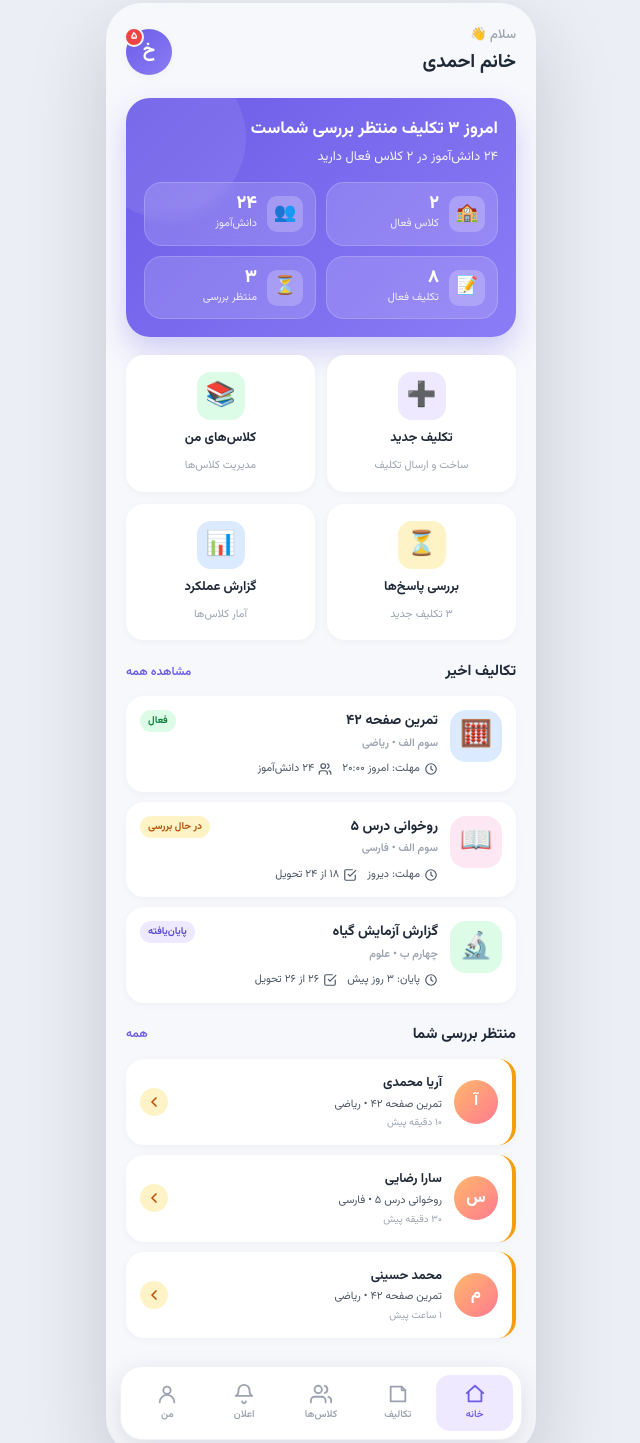
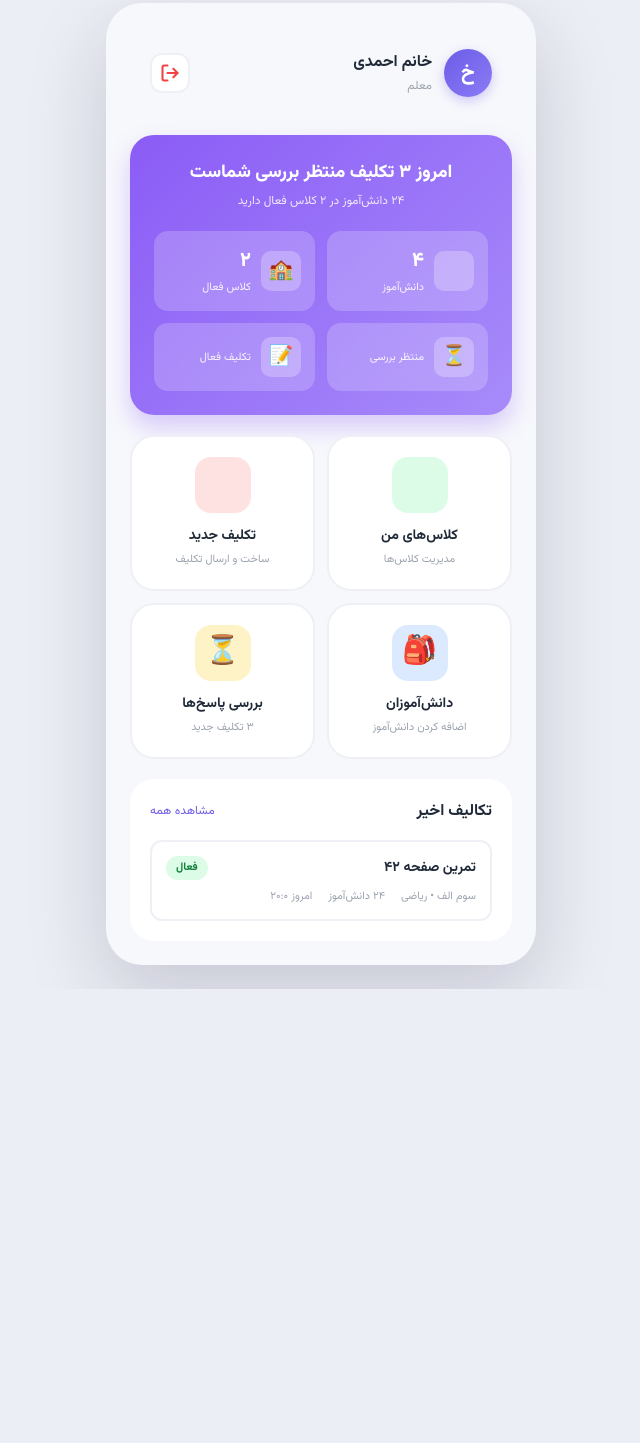
Before and after one commit to ghobeishawi6795/dabestan1, a plain HTML site: page public/teacher-home.html in a window 1280 px wide. Shown: the part 21-1464 px from the top of the page, without its empty margins (319-959 px from the left). After the commit the page ends 1010 px from the top, so only its background shows below. Drawn offline with Linux system fonts and the light colour scheme.

Commit message:
Update teacher-home.html

```diff
--- a/public/teacher-home.html
+++ b/public/teacher-home.html
@@ -3,310 +3,373 @@
 <head>
 <meta charset="UTF-8" />
 <meta name="viewport" content="width=device-width, initial-scale=1.0, maximum-scale=1" />
-<title>دبستان — داشبورد معلم</title>
+<title>داشبورد معلم - دبستان</title>
 <link rel="preconnect" href="https://fonts.googleapis.com">
 <link rel="preconnect" href="https://fonts.gstatic.com" crossorigin>
 <link href="https://fonts.googleapis.com/css2?family=Vazirmatn:wght@400;500;600;700;800&display=swap" rel="stylesheet">
 <link rel="stylesheet" href="shared.css">
 <style>
-  .phone{padding-bottom:96px;}
-
-  .quick-actions{
-    margin:0 20px 20px;
-    display:grid;
-    grid-template-columns:repeat(2,1fr);
-    gap:12px;
+  .screen {
+    padding: 24px;
+    min-height: 100%;
   }
-  .action{
-    background:var(--card);
-    border-radius:var(--radius);
-    padding:16px;
-    display:flex;
-    flex-direction:column;
-    align-items:center;
-    gap:8px;
-    cursor:pointer;
-    transition:all .2s var(--ease);
-    box-shadow:var(--shadow-sm);
-    border:1.5px solid transparent;
-    text-decoration:none;
-    color:inherit;
+  .header {
+    display: flex;
+    align-items: center;
+    justify-content: space-between;
+    margin-bottom: 24px;
+    animation: fadeUp .5s var(--ease) both;
   }
-  .action:hover{
-    border-color:var(--primary);
-    transform:translateY(-2px);
-    box-shadow:var(--shadow);
+  .user-info {
+    display: flex;
+    align-items: center;
+    gap: 12px;
   }
-  .action:active{transform:scale(.98);}
-  .action-icon{
-    width:48px;
-    height:48px;
-    border-radius:14px;
-    display:flex;
-    align-items:center;
-    justify-content:center;
-    font-size:24px;
+  .avatar {
+    width: 48px;
+    height: 48px;
+    border-radius: 50%;
+    background: linear-gradient(135deg, var(--primary), #8B7CF6);
+    color: white;
+    display: flex;
+    align-items: center;
+    justify-content: center;
+    font-size: 20px;
+    font-weight: 800;
+    box-shadow: 0 4px 12px rgba(108,92,231,.3);
   }
-  .action.primary .action-icon{background:var(--primary-soft);}
-  .action.success .action-icon{background:var(--success-soft);}
-  .action.warning .action-icon{background:var(--warning-soft);}
-  .action.info .action-icon{background:var(--info-soft);}
-  .action-title{
-    font-size:13px;
-    font-weight:700;
-    color:var(--text);
+  .user-text h2 {
+    margin: 0 0 2px;
+    font-size: 16px;
+    font-weight: 700;
   }
-  .action-desc{
-    font-size:11px;
-    color:var(--muted);
-    text-align:center;
+  .user-text p {
+    margin: 0;
+    font-size: 12px;
+    color: var(--muted);
+  }
+  .logout-btn {
+    width: 40px;
+    height: 40px;
+    border-radius: 12px;
+    background: var(--card);
+    border: 2px solid var(--border);
+    display: flex;
+    align-items: center;
+    justify-content: center;
+    cursor: pointer;
+    transition: all .2s var(--ease);
+    color: var(--danger);
+  }
+  .logout-btn:hover {
+    border-color: var(--danger);
+    background: var(--danger-soft);
+  }
+  .logout-btn svg {
+    width: 20px;
+    height: 20px;
   }
 
-  .section{margin:0 20px 20px;}
-  .section-head{
-    display:flex;
-    justify-content:space-between;
-    align-items:center;
-    margin-bottom:12px;
+  /* کارت آمار اصلی */
+  .stats-card {
+    background: linear-gradient(135deg, #8B5CF6 0%, #A78BFA 100%);
+    border-radius: var(--radius-lg);
+    padding: 24px;
+    margin-bottom: 20px;
+    color: white;
+    box-shadow: 0 12px 24px rgba(139,92,246,.3);
+    animation: fadeUp .5s var(--ease) .1s both;
   }
-  .section-head h3{
-    margin:0;
-    font-size:15px;
-    font-weight:700;
+  .stats-card h3 {
+    margin: 0 0 4px;
+    font-size: 18px;
+    font-weight: 800;
+    text-align: center;
   }
-  .section-head a{
-    font-size:12px;
-    color:var(--primary);
-    font-weight:600;
-    text-decoration:none;
+  .stats-card .subtitle {
+    margin: 0 0 20px;
+    font-size: 12px;
+    opacity: .85;
+    text-align: center;
+  }
+  .stats-grid {
+    display: grid;
+    grid-template-columns: 1fr 1fr;
+    gap: 12px;
+  }
+  .stat-item {
+    background: rgba(255,255,255,.2);
+    backdrop-filter: blur(10px);
+    border-radius: 14px;
+    padding: 14px;
+    display: flex;
+    align-items: center;
+    gap: 10px;
+  }
+  .stat-icon {
+    width: 40px;
+    height: 40px;
+    border-radius: 10px;
+    background: rgba(255,255,255,.25);
+    display: flex;
+    align-items: center;
+    justify-content: center;
+    font-size: 20px;
+  }
+  .stat-value {
+    font-size: 20px;
+    font-weight: 800;
+    margin: 0 0 2px;
+  }
+  .stat-label {
+    font-size: 11px;
+    opacity: .9;
+    margin: 0;
   }
 
-  .tasks{
-    display:flex;
-    flex-direction:column;
-    gap:10px;
+  /* گرید منو */
+  .menu-grid {
+    display: grid;
+    grid-template-columns: 1fr 1fr;
+    gap: 12px;
+    margin-bottom: 20px;
+  }
+  .menu-item {
+    background: var(--card);
+    border: 2px solid var(--border);
+    border-radius: var(--radius-lg);
+    padding: 20px 16px;
+    text-align: center;
+    cursor: pointer;
+    transition: all .25s var(--ease);
+    text-decoration: none;
+    color: inherit;
+    display: block;
+    animation: fadeUp .5s var(--ease) both;
+  }
+  .menu-item:nth-child(1) { animation-delay: .15s; }
+  .menu-item:nth-child(2) { animation-delay: .22s; }
+  .menu-item:nth-child(3) { animation-delay: .29s; }
+  .menu-item:nth-child(4) { animation-delay: .36s; }
+  .menu-item:hover {
+    border-color: var(--primary);
+    transform: translateY(-3px);
+    box-shadow: var(--shadow);
+  }
+  .menu-item:active {
+    transform: scale(.97);
+  }
+  .menu-icon {
+    width: 56px;
+    height: 56px;
+    border-radius: 16px;
+    margin: 0 auto 12px;
+    display: flex;
+    align-items: center;
+    justify-content: center;
+    font-size: 28px;
+  }
+  .menu-item:nth-child(1) .menu-icon { background: #DCFCE7; }
+  .menu-item:nth-child(2) .menu-icon { background: #FEE2E2; }
+  .menu-item:nth-child(3) .menu-icon { background: #DBEAFE; }
+  .menu-item:nth-child(4) .menu-icon { background: #FEF3C7; }
+  .menu-title {
+    font-size: 14px;
+    font-weight: 700;
+    margin: 0 0 4px;
+  }
+  .menu-desc {
+    font-size: 11px;
+    color: var(--muted);
+    margin: 0;
   }
 
-  .reviews{
-    display:flex;
-    flex-direction:column;
-    gap:10px;
+  /* بخش تکالیف اخیر */
+  .recent-section {
+    background: var(--card);
+    border-radius: var(--radius-lg);
+    padding: 20px;
+    animation: fadeUp .5s var(--ease) .4s both;
   }
-  .review{
-    background:var(--card);
-    border-radius:var(--radius);
-    padding:14px;
-    display:flex;
-    gap:12px;
-    align-items:center;
-    box-shadow:var(--shadow-sm);
-    cursor:pointer;
-    transition:all .2s var(--ease);
-    border-right:4px solid var(--warning);
-    text-decoration:none;
-    color:inherit;
+  .section-header {
+    display: flex;
+    align-items: center;
+    justify-content: space-between;
+    margin-bottom: 16px;
   }
-  .review:hover{
-    box-shadow:var(--shadow);
-    transform:translateX(-2px);
+  .section-header h3 {
+    margin: 0;
+    font-size: 16px;
+    font-weight: 700;
   }
-  .review:active{transform:scale(.98);}
-  .review-avatar{
-    width:44px;
-    height:44px;
-    border-radius:50%;
-    background:linear-gradient(135deg,#FFB86B,#FF7A90);
-    display:flex;
-    align-items:center;
-    justify-content:center;
-    font-weight:800;
-    color:#fff;
-    font-size:16px;
-    flex-shrink:0;
+  .section-header .badge {
+    background: var(--primary-soft);
+    color: var(--primary);
+    padding: 4px 10px;
+    border-radius: 999px;
+    font-size: 11px;
+    font-weight: 700;
   }
-  .review-body{flex:1; min-width:0;}
-  .review-name{
-    font-size:13px;
-    font-weight:700;
-    margin-bottom:2px;
+  .task-item {
+    padding: 14px;
+    border: 2px solid var(--border);
+    border-radius: 12px;
+    margin-bottom: 12px;
+    transition: all .2s var(--ease);
   }
-  .review-task{
-    font-size:11px;
-    color:var(--text-2);
-    white-space:nowrap;
-    overflow:hidden;
-    text-overflow:ellipsis;
+  .task-item:hover {
+    border-color: var(--primary);
+    background: var(--primary-soft);
   }
-  .review-time{
-    font-size:10px;
-    color:var(--muted);
-    margin-top:2px;
+  .task-item:last-child {
+    margin-bottom: 0;
   }
-  .review-arrow{
-    width:28px;
-    height:28px;
-    border-radius:50%;
-    background:var(--warning-soft);
-    color:#B45309;
-    display:flex;
-    align-items:center;
-    justify-content:center;
-    flex-shrink:0;
+  .task-header {
+    display: flex;
+    align-items: center;
+    justify-content: space-between;
+    margin-bottom: 8px;
+  }
+  .task-title {
+    font-size: 14px;
+    font-weight: 700;
+    margin: 0;
+  }
+  .task-status {
+    background: #DCFCE7;
+    color: #15803D;
+    padding: 3px 10px;
+    border-radius: 999px;
+    font-size: 11px;
+    font-weight: 700;
+  }
+  .task-meta {
+    display: flex;
+    gap: 16px;
+    font-size: 11px;
+    color: var(--muted);
+  }
+  .empty-state {
+    text-align: center;
+    padding: 24px 16px;
+    color: var(--muted);
+  }
+  .empty-state .emoji {
+    font-size: 48px;
+    margin-bottom: 8px;
+  }
+  .empty-state p {
+    margin: 0;
+    font-size: 13px;
   }
 
-  .welcome, .quick-actions, .section{
-    animation:rise .5s var(--ease) both;
+  @keyframes fadeUp {
+    from { opacity: 0; transform: translateY(16px); }
+    to { opacity: 1; transform: translateY(0); }
   }
-  .quick-actions{animation-delay:.05s;}
-  .section:nth-of-type(1){animation-delay:.1s;}
-  .section:nth-of-type(2){animation-delay:.15s;}
 </style>
 </head>
 <body>
 
 <div class="phone">
+  <div class="screen">
 
-  <header class="header">
-    <div class="greeting">
-      <span class="hi">سلام 👋</span>
-      <span class="name">خانم احمدی</span>
-    </div>
-    <div class="avatar-wrap">
-      <div class="avatar">خ</div>
-      <div class="bell">۵</div>
-    </div>
-  </header>
-
-  <section class="welcome">
-    <h2>امروز ۳ تکلیف منتظر بررسی شماست</h2>
-    <p>۲۴ دانش‌آموز در ۲ کلاس فعال دارید</p>
-    <div class="stats">
-      <div class="stat">
-        <div class="ico">🏫</div>
-        <div>
-          <div class="num">۲</div>
-          <div class="lbl">کلاس فعال</div>
+    <!-- هدر -->
+    <div class="header">
+      <div class="user-info">
+        <div class="avatar" id="userAvatar">خ</div>
+        <div class="user-text">
+          <h2 id="userName">خانم احمدی</h2>
+          <p>معلم</p>
         </div>
       </div>
-      <div class="stat">
-        <div class="ico">👥</div>
-        <div>
-          <div class="num">۲۴</div>
-          <div class="lbl">دانش‌آموز</div>
-        </div>
-      </div>
-      <div class="stat">
-        <div class="ico">📝</div>
-        <div>
-          <div class="num">۸</div>
-          <div class="lbl">تکلیف فعال</div>
-        </div>
-      </div>
-      <div class="stat">
-        <div class="ico">⏳</div>
-        <div>
-          <div class="num">۳</div>
-          <div class="lbl">منتظر بررسی</div>
-        </div>
-      </div>
-    </div>
-  </section>
-
-  <div class="quick-actions">
-    <a href="teacher-create.html" class="action primary">
-      <div class="action-icon">➕</div>
-      <div class="action-title">تکلیف جدید</div>
-      <div class="action-desc">ساخت و ارسال تکلیف</div>
-    </a>
-    <div class="action success">
-      <div class="action-icon">📚</div>
-      <div class="action-title">کلاس‌های من</div>
-      <div class="action-desc">مدیریت کلاس‌ها</div>
-    </div>
-    <a href="teacher-review.html" class="action warning">
-      <div class="action-icon">⏳</div>
-      <div class="action-title">بررسی پاسخ‌ها</div>
-      <div class="action-desc">۳ تکلیف جدید</div>
-    </a>
-    <div class="action info">
-      <div class="action-icon">📊</div>
-      <div class="action-title">گزارش عملکرد</div>
-      <div class="action-desc">آمار کلاس‌ها</div>
+      <div class="logout-btn" onclick="logout()">
+        <svg viewBox="0 0 24 24" fill="none" stroke="currentColor" stroke-width="2.5" stroke-linecap="round" stroke-linejoin="round">
+          <path d="M9 21H5a2 2 0 0 1-2-2V5a2 2 0 0 1 2-2h4"/>
+          <polyline points="16 17 21 12 16 7"/>
+          <line x1="21" y1="12" x2="9" y2="12"/>
+        </svg>
       </div>
     </div>
 
-  <div class="section">
-    <div class="section-head">
-      <h3>تکالیف اخیر</h3>
-      <a href="#">مشاهده همه</a>
+    <!-- کارت آمار -->
+    <div class="stats-card">
+      <h3>امروز ۳ تکلیف منتظر بررسی شماست</h3>
+      <p class="subtitle">۲۴ دانش‌آموز در ۲ کلاس فعال دارید</p>
+      <div class="stats-grid">
+        <div class="stat-item">
+          <div class="stat-icon"></div>
+          <div>
+            <p class="stat-value">۴</p>
+            <p class="stat-label">دانش‌آموز</p>
           </div>
-    <div class="tasks">
-
-      <div class="task math">
-        <div class="task-icon">🧮</div>
-        <div class="task-body">
-          <div class="task-top">
+        </div>
+        <div class="stat-item">
+          <div class="stat-icon">🏫</div>
           <div>
-              <h4 class="task-title">تمرین صفحه ۴۲</h4>
-              <div class="task-subject">سوم الف • ریاضی</div>
+            <p class="stat-value">۲</p>
+            <p class="stat-label">کلاس فعال</p>
           </div>
-            <span class="badge ok">فعال</span>
         </div>
-          <div class="task-meta">
-            <span>
-              <svg viewBox="0 0 24 24" fill="none" stroke="currentColor" stroke-width="2" stroke-linecap="round" stroke-linejoin="round"><circle cx="12" cy="12" r="9"/><path d="M12 7v5l3 2"/></svg>
-              مهلت: امروز ۲۰:۰۰
-            </span>
-            <span>
-              <svg viewBox="0 0 24 24" fill="none" stroke="currentColor" stroke-width="2" stroke-linecap="round" stroke-linejoin="round"><path d="M16 21v-2a4 4 0 0 0-4-4H6a4 4 0 0 0-4 4v2"/><circle cx="9" cy="7" r="4"/><path d="M22 21v-2a4 4 0 0 0-3-3.87M16 3.13a4 4 0 0 1 0 7.75"/></svg>
-              ۲۴ دانش‌آموز
-            </span>
+        <div class="stat-item">
+          <div class="stat-icon">⏳</div>
+          <div>
+            <p class="stat-value"></p>
+            <p class="stat-label">منتظر بررسی</p>
+          </div>
+        </div>
+        <div class="stat-item">
+          <div class="stat-icon">📝</div>
+          <div>
+            <p class="stat-value"></p>
+            <p class="stat-label">تکلیف فعال</p>
+          </div>
         </div>
       </div>
     </div>
 
-      <div class="task farsi">
-        <div class="task-icon">📖</div>
-        <div class="task-body">
-          <div class="task-top">
-            <div>
-              <h4 class="task-title">روخوانی درس ۵</h4>
-              <div class="task-subject">سوم الف • فارسی</div>
+    <!-- منوی اصلی -->
+    <div class="menu-grid">
+      <a href="#" class="menu-item">
+        <div class="menu-icon"></div>
+        <p class="menu-title">کلاس‌های من</p>
+        <p class="menu-desc">مدیریت کلاس‌ها</p>
+      </a>
+
+      <a href="teacher-create.html" class="menu-item">
+        <div class="menu-icon"></div>
+        <p class="menu-title">تکلیف جدید</p>
+        <p class="menu-desc">ساخت و ارسال تکلیف</p>
+      </a>
+
+      <a href="teacher-add-student.html" class="menu-item">
+        <div class="menu-icon">🎒</div>
+        <p class="menu-title">دانش‌آموزان</p>
+        <p class="menu-desc">اضافه کردن دانش‌آموز</p>
+      </a>
+
+      <a href="#" class="menu-item">
+        <div class="menu-icon">⏳</div>
+        <p class="menu-title">بررسی پاسخ‌ها</p>
+        <p class="menu-desc">۳ تکلیف جدید</p>
+      </a>
     </div>
-            <span class="badge warn">در حال بررسی</span>
+
+    <!-- تکالیف اخیر -->
+    <div class="recent-section">
+      <div class="section-header">
+        <h3>تکالیف اخیر</h3>
+        <a href="#" style="font-size:12px;color:var(--primary);text-decoration:none;">مشاهده همه</a>
+      </div>
+      <div class="task-item">
+        <div class="task-header">
+          <h4 class="task-title">تمرین صفحه ۴۲</h4>
+          <span class="task-status">فعال</span>
         </div>
         <div class="task-meta">
-            <span>
-              <svg viewBox="0 0 24 24" fill="none" stroke="currentColor" stroke-width="2" stroke-linecap="round" stroke-linejoin="round"><circle cx="12" cy="12" r="9"/><path d="M12 7v5l3 2"/></svg>
-              مهلت: دیروز
-            </span>
-            <span>
-              <svg viewBox="0 0 24 24" fill="none" stroke="currentColor" stroke-width="2" stroke-linecap="round" stroke-linejoin="round"><path d="M9 11l3 3L22 4M21 12v7a2 2 0 0 1-2 2H5a2 2 0 0 1-2-2V5a2 2 0 0 1 2-2h11"/></svg>
-              ۱۸ از ۲۴ تحویل
-            </span>
-          </div>
-        </div>
-      </div>
-
-      <div class="task science">
-        <div class="task-icon">🔬</div>
-        <div class="task-body">
-          <div class="task-top">
-            <div>
-              <h4 class="task-title">گزارش آزمایش گیاه</h4>
-              <div class="task-subject">چهارم ب • علوم</div>
-            </div>
-            <span class="badge new">پایان‌یافته</span>
-          </div>
-          <div class="task-meta">
-            <span>
-              <svg viewBox="0 0 24 24" fill="none" stroke="currentColor" stroke-width="2" stroke-linecap="round" stroke-linejoin="round"><circle cx="12" cy="12" r="9"/><path d="M12 7v5l3 2"/></svg>
-              پایان: ۳ روز پیش
-            </span>
-            <span>
-              <svg viewBox="0 0 24 24" fill="none" stroke="currentColor" stroke-width="2" stroke-linecap="round" stroke-linejoin="round"><path d="M9 11l3 3L22 4M21 12v7a2 2 0 0 1-2 2H5a2 2 0 0 1-2-2V5a2 2 0 0 1 2-2h11"/></svg>
-              ۲۶ از ۲۶ تحویل
-            </span>
+          <span>سوم الف • ریاضی</span>
+          <span>۲۴ دانش‌آموز</span>
+          <span>امروز ۲۰:۰</span>
         </div>
       </div>
     </div>
@@ -314,76 +377,22 @@
   </div>
 </div>
 
-  <div class="section">
-    <div class="section-head">
-      <h3>منتظر بررسی شما</h3>
-      <a href="teacher-review.html">همه</a>
-    </div>
-    <div class="reviews">
+<script>
+// نمایش اطلاعات کاربر
+const user = JSON.parse(localStorage.getItem('user') || '{}');
+if (user.name) {
+  document.getElementById('userName').textContent = user.name;
+  document.getElementById('userAvatar').textContent = user.name.charAt(0);
+}
 
-      <a href="teacher-review.html" class="review">
-        <div class="review-avatar">آ</div>
-        <div class="review-body">
-          <div class="review-name">آریا محمدی</div>
-          <div class="review-task">تمرین صفحه ۴۲ • ریاضی</div>
-          <div class="review-time">۱۰ دقیقه پیش</div>
-        </div>
-        <div class="review-arrow">
-          <svg width="16" height="16" viewBox="0 0 24 24" fill="none" stroke="currentColor" stroke-width="2.5" stroke-linecap="round" stroke-linejoin="round" style="transform:scaleX(-1)"><path d="M9 18l6-6-6-6"/></svg>
-        </div>
-      </a>
-
-      <a href="teacher-review.html" class="review">
-        <div class="review-avatar">س</div>
-        <div class="review-body">
-          <div class="review-name">سارا رضایی</div>
-          <div class="review-task">روخوانی درس ۵ • فارسی</div>
-          <div class="review-time">۳۰ دقیقه پیش</div>
-        </div>
-        <div class="review-arrow">
-          <svg width="16" height="16" viewBox="0 0 24 24" fill="none" stroke="currentColor" stroke-width="2.5" stroke-linecap="round" stroke-linejoin="round" style="transform:scaleX(-1)"><path d="M9 18l6-6-6-6"/></svg>
-        </div>
-      </a>
-
-      <a href="teacher-review.html" class="review">
-        <div class="review-avatar">م</div>
-        <div class="review-body">
-          <div class="review-name">محمد حسینی</div>
-          <div class="review-task">تمرین صفحه ۴۲ • ریاضی</div>
-          <div class="review-time">۱ ساعت پیش</div>
-        </div>
-        <div class="review-arrow">
-          <svg width="16" height="16" viewBox="0 0 24 24" fill="none" stroke="currentColor" stroke-width="2.5" stroke-linecap="round" stroke-linejoin="round" style="transform:scaleX(-1)"><path d="M9 18l6-6-6-6"/></svg>
-        </div>
-      </a>
-
-    </div>
-  </div>
-
-  <nav class="nav">
-    <a href="teacher-home.html" class="nav-item active">
-      <svg viewBox="0 0 24 24" fill="none" stroke="currentColor" stroke-linecap="round" stroke-linejoin="round"><path d="M3 11l9-8 9 8"/><path d="M5 10v10h14V10"/></svg>
-      <span>خانه</span>
-    </a>
-    <a href="#" class="nav-item">
-      <svg viewBox="0 0 24 24" fill="none" stroke="currentColor" stroke-linecap="round" stroke-linejoin="round"><path d="M4 4h12l4 4v12H4z"/><path d="M16 4v4h4"/></svg>
-      <span>تکالیف</span>
-    </a>
-    <a href="#" class="nav-item">
-      <svg viewBox="0 0 24 24" fill="none" stroke="currentColor" stroke-linecap="round" stroke-linejoin="round"><path d="M17 21v-2a4 4 0 0 0-4-4H5a4 4 0 0 0-4 4v2"/><circle cx="9" cy="7" r="4"/><path d="M23 21v-2a4 4 0 0 0-3-3.87M16 3.13a4 4 0 0 1 0 7.75"/></svg>
-      <span>کلاس‌ها</span>
-    </a>
-    <a href="#" class="nav-item">
-      <svg viewBox="0 0 24 24" fill="none" stroke="currentColor" stroke-linecap="round" stroke-linejoin="round"><path d="M6 8a6 6 0 1 1 12 0c0 5 3 6 3 6H3s3-1 3-6z"/><path d="M10 20a2 2 0 0 0 4 0"/></svg>
-      <span>اعلان</span>
-    </a>
-    <a href="#" class="nav-item">
-      <svg viewBox="0 0 24 24" fill="none" stroke="currentColor" stroke-linecap="round" stroke-linejoin="round"><circle cx="12" cy="8" r="4"/><path d="M4 21a8 8 0 0 1 16 0"/></svg>
-      <span>من</span>
-    </a>
-  </nav>
-
-</div>
+// خروج
+function logout() {
+  if (confirm('آیا می‌خواهید خارج شوید؟')) {
+    localStorage.removeItem('user');
+    window.location.href = 'index.html';
+  }
+}
+</script>
 
 </body>
                                      </html>
```
Lines whose indentation alone changed are shown as unchanged.
